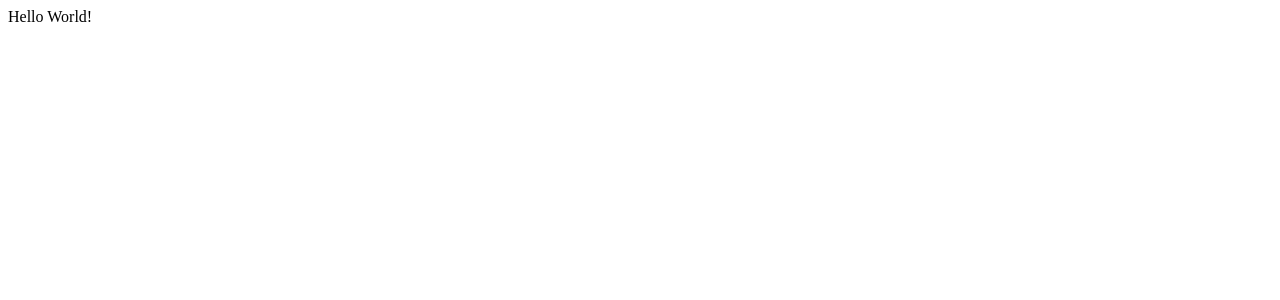
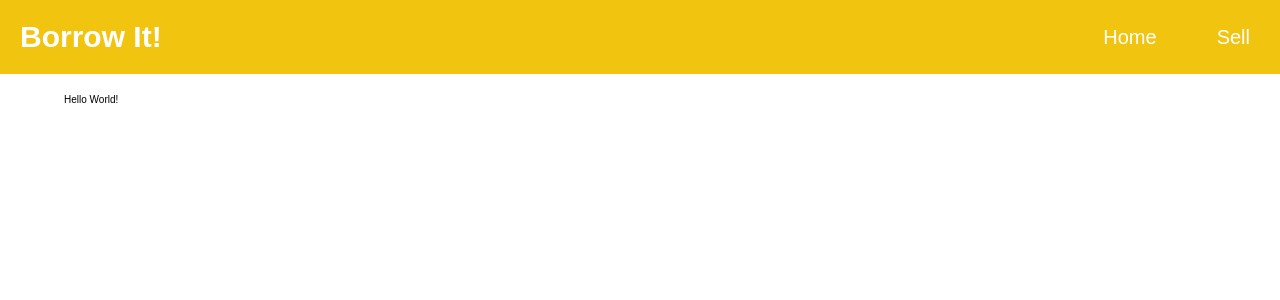
Before and after one commit to maxeuler/borrow-it, a Next.js app in the folder frontend/: page / in a window 1280 px wide. Shown: the top 300 px of the page. Built offline with nearby package versions, Linux system fonts and the light colour scheme.

Commit message:
navbar setup

```diff
--- /dev/null
+++ b/frontend/components/Header.js
@@ -0,0 +1,39 @@
+import React from 'react';
+import Link from 'next/link';
+import NavBar from './NavBar';
+import styled from 'styled-components';
+
+const StyledHeader = styled.header`
+	.bar {
+		display: grid;
+		grid-template-columns: auto 1fr;
+		justify-content: space-between;
+		align-items: stretch;
+		background: #f1c40f;
+	}
+`;
+
+const Heading = styled.h1`
+	font-size: 3rem;
+	margin-left: 2rem;
+	position: relative;
+	a {
+		color: #fff;
+		text-decoration: none;
+	}
+`;
+
+const Header = props => (
+	<StyledHeader>
+		<div className="bar">
+			<Heading>
+				<Link href="/">
+					<a>Borrow It!</a>
+				</Link>
+			</Heading>
+			<NavBar />
+		</div>
+	</StyledHeader>
+);
+
+export default Header;
--- /dev/null
+++ b/frontend/components/NavBar.js
@@ -0,0 +1,16 @@
+import React from 'react';
+import Link from 'next/link';
+import Nav from './styles/NavStyle';
+
+const NavBar = props => (
+	<Nav>
+		<Link href="/">
+			<a>Home</a>
+		</Link>
+		<Link href="/sell">
+			<a>Sell</a>
+		</Link>
+	</Nav>
+);
+
+export default NavBar;
--- /dev/null
+++ b/frontend/components/Page.js
@@ -0,0 +1,32 @@
+import React from 'react';
+import styled, { createGlobalStyle } from 'styled-components';
+import Header from './Header';
+
+const GlobalStyle = createGlobalStyle`
+  html {
+    font-size: 10px;
+    box-sizing: border-box;
+  }
+  body {
+    margin: 0;
+    padding: 0;
+    font-family: sans-serif;
+  }
+`;
+
+const Inner = styled.div`
+	max-width: 1500px;
+	width: 90%;
+	margin: 0 auto;
+	padding: 2rem;
+`;
+
+const Page = props => (
+	<div>
+		<GlobalStyle />
+		<Header />
+		<Inner>{props.children}</Inner>
+	</div>
+);
+
+export default Page;
--- /dev/null
+++ b/frontend/components/styles/NavStyle.js
@@ -0,0 +1,20 @@
+import styled from 'styled-components';
+
+const Nav = styled.ul`
+	margin: 0;
+	padding: 0;
+	display: flex;
+	justify-content: end;
+	font-size: 2rem;
+	a,
+	button {
+		padding: 1rem 3rem;
+		display: flex;
+		align-items: center;
+		text-decoration: none;
+		color: #fff;
+		position: relative;
+	}
+`;
+
+export default Nav;
--- a/frontend/package.json
+++ b/frontend/package.json
@@ -12,6 +12,7 @@
 	"dependencies": {
 		"next": "^8.1.0",
 		"react": "^16.8.6",
-		"react-dom": "^16.8.6"
+		"react-dom": "^16.8.6",
+		"styled-components": "^4.2.0"
 	}
 }
--- /dev/null
+++ b/frontend/pages/_app.js
@@ -0,0 +1,19 @@
+import React from 'react';
+import App, { Container } from 'next/app';
+import Page from '../components/Page';
+
+class MyApp extends App {
+	render() {
+		const { Component, pageProps } = this.props;
+
+		return (
+			<Container>
+				<Page>
+					<Component {...pageProps} />
+				</Page>
+			</Container>
+		);
+	}
+}
+
+export default MyApp;
--- /dev/null
+++ b/frontend/pages/sell.js
@@ -0,0 +1,3 @@
+const Sell = props => <div>Sell</div>;
+
+export default Sell;
```
Also changed, not shown: 1 other file (tests, documents, lock files or other folders).
